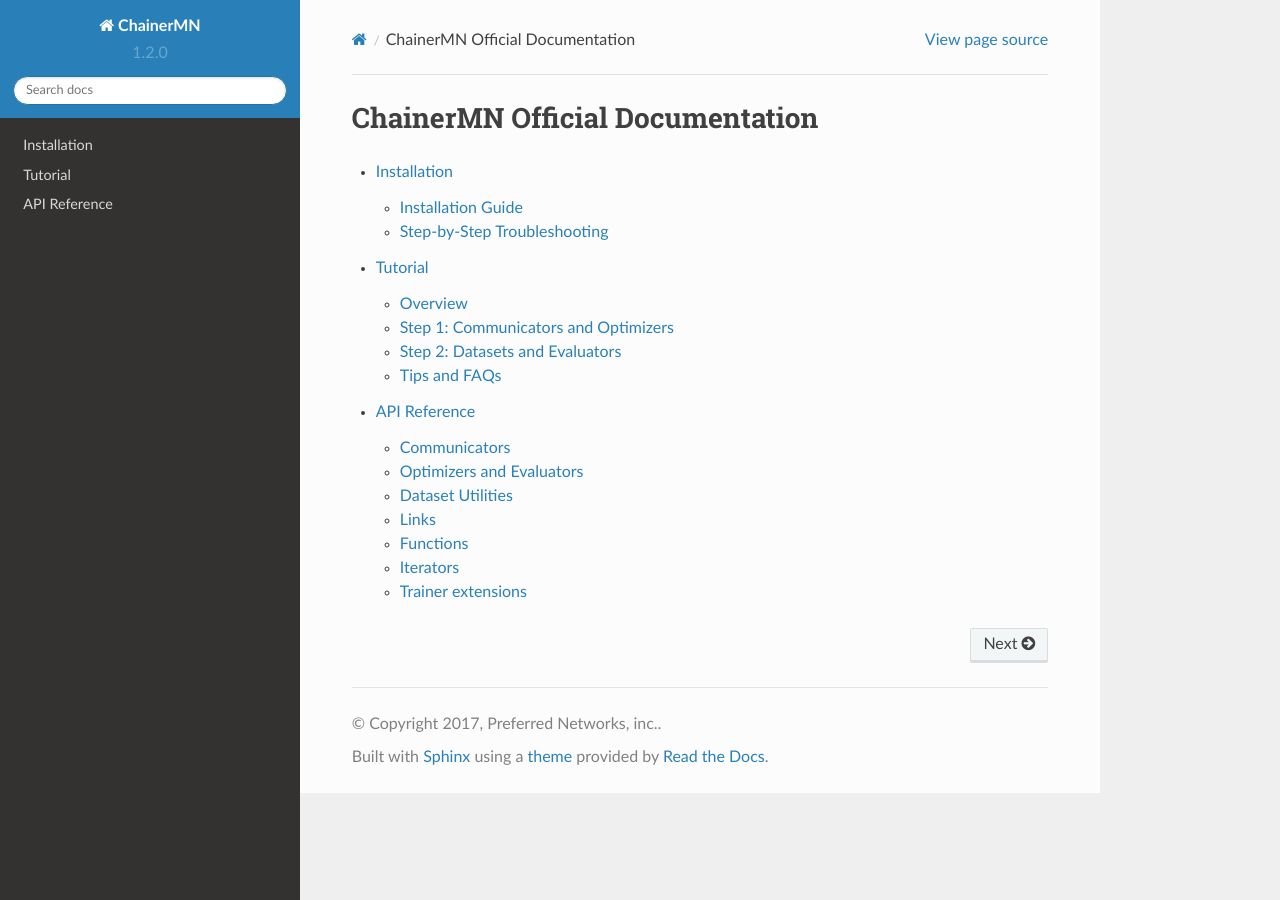
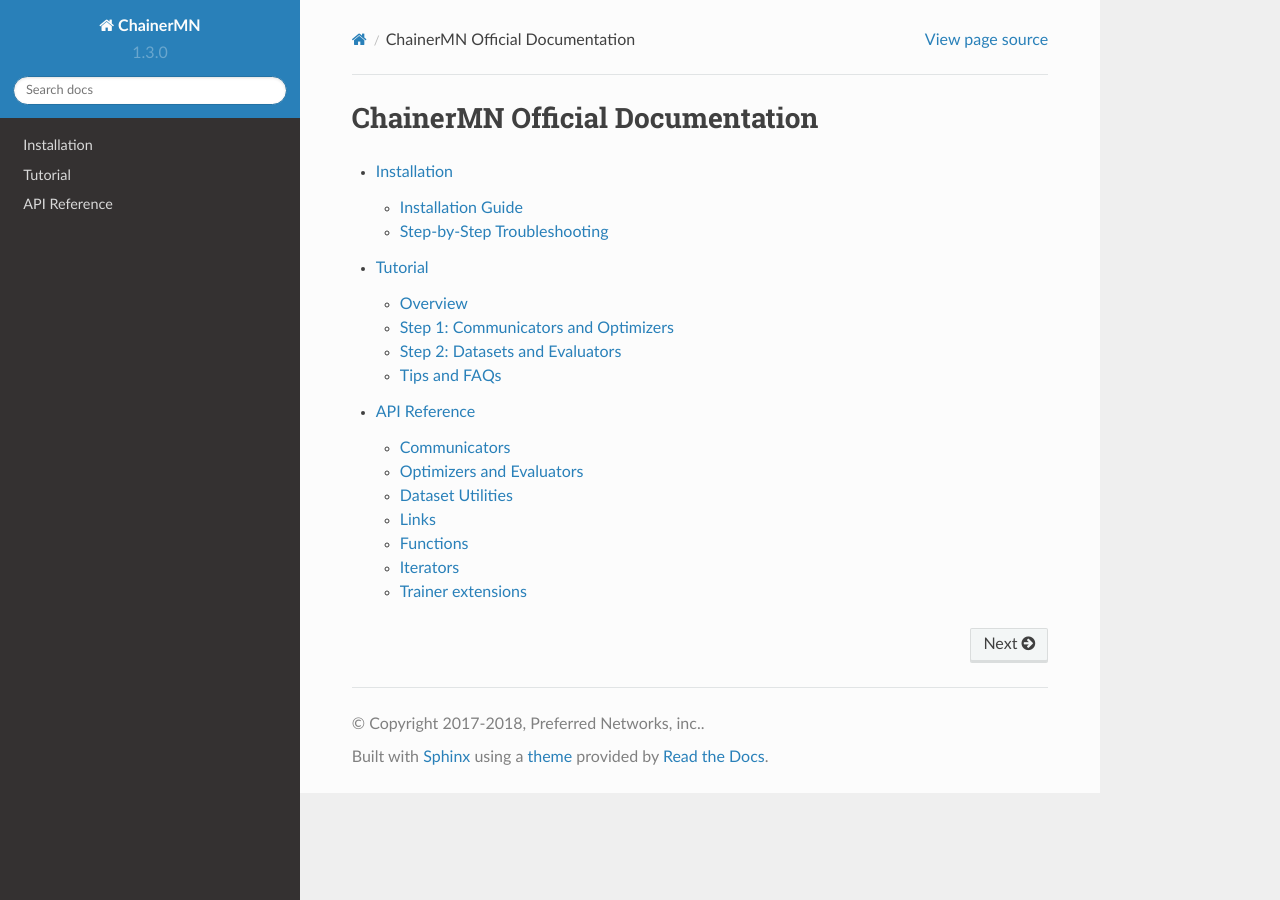
Before and after one commit to chainer/chainermn, a Sphinx documentation site: the page built from docs/source/index.rst, in a window 1280 px wide. Built offline with Sphinx 7.4.7 and the Read the Docs theme 2.0.0, drawn with Linux system fonts in a browser that asks for light colours.

Commit message:
Bump version and year

```diff
--- a/docs/source/conf.py
+++ b/docs/source/conf.py
@@ -63,7 +63,7 @@
 
 # General information about the project.
 project = 'ChainerMN'
-copyright = '2017, Preferred Networks, inc.'
+copyright = '2017-2018, Preferred Networks, inc.'
 author = 'Preferred Networks, inc.'
 
 # The version info for the project you're documenting, acts as replacement for
--- a/setup.py
+++ b/setup.py
@@ -16,7 +16,7 @@
 
 setup(
     name='chainermn',
-    version='1.2.0',
+    version='1.3.0',
     description='ChainerMN: Multi-node distributed training with Chainer',
     author='Takuya Akiba',
     author_email='akiba@preferred.jp',
```
